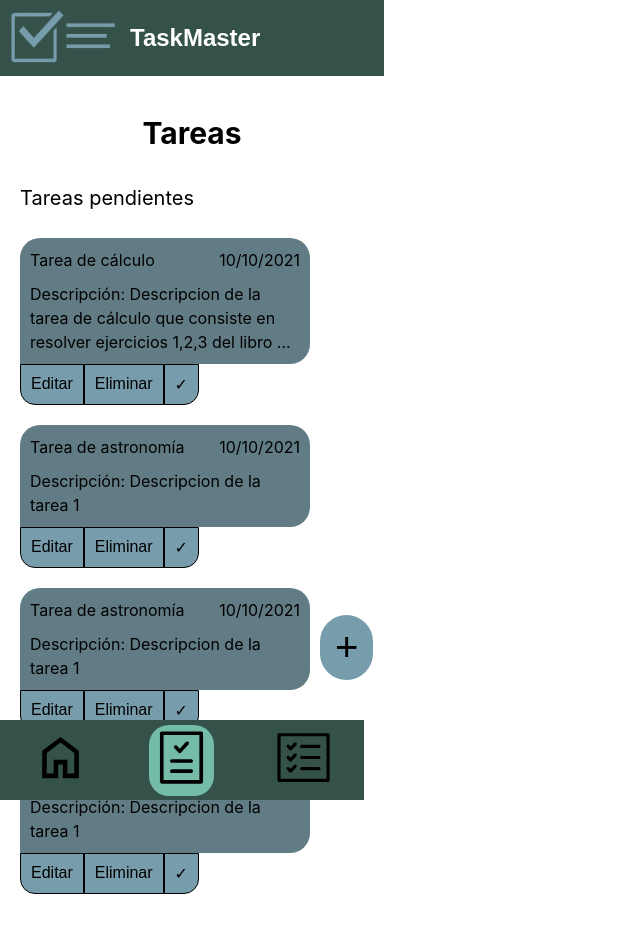
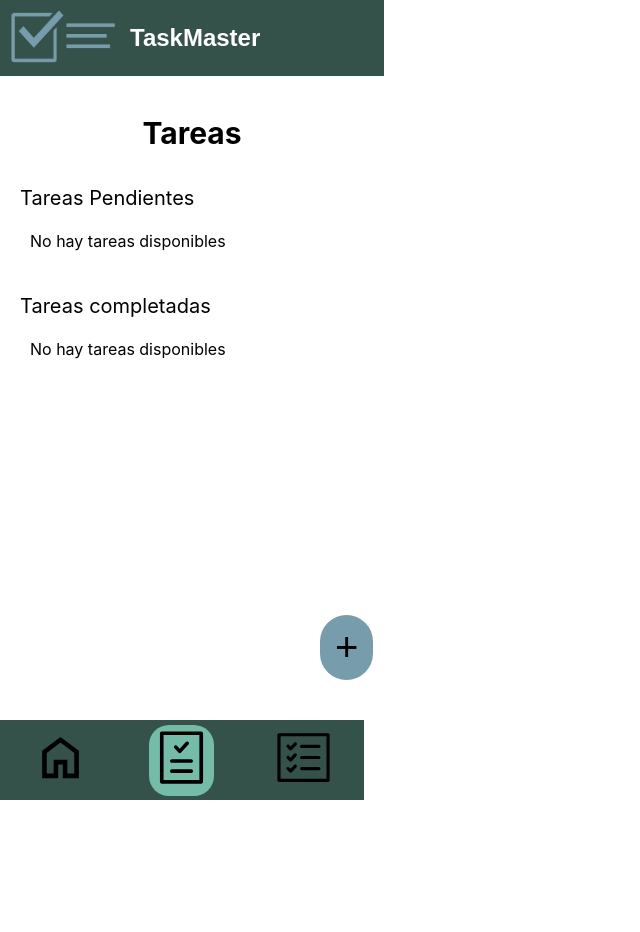
Before and after one commit to IvanTangZhu19/AppGestionTareas, a React app in the folder Dev/gestion_tareas/: page /tareas in a window 1280 px wide. Shown: the top 932 px of the page, without its empty margins (0-640 px from the left). After the commit the page ends 800 px from the top, so only its background shows below. Built offline with nearby package versions, Linux system fonts and the light colour scheme; the HTML template or start-up script is replaced by a standard one.

Commit message:
Ver tareas ordenado por fecha listo

```diff
--- a/Dev/gestion_tareas/src/methods/traerTareas.js
+++ b/Dev/gestion_tareas/src/methods/traerTareas.js
@@ -1,17 +1,27 @@
 function traerTareas(){
     const proyectos = JSON.parse(localStorage.getItem('proyectos'));
-    const proyectoPendientes = proyectos.filter(
-        proyecto => proyecto.estado === 'activo');
-    const proyectosCompletados = proyectos.filter(
-        proyecto => proyecto.estado === 'completado');
+    let tareasPendientes = [], tareasCompletadas = [];
+    if(proyectos){
+        const tareas = proyectos.reduce((tareas, proyecto) => {
+            return tareas.concat(proyecto.tareas);
+        }, []);
+
+        tareasPendientes = tareas.filter(
+            tarea => tarea.estado === 'activo');
+        tareasCompletadas = tareas.filter(
+            tarea => tarea.estado === 'completado');
+
+        tareasPendientes.sort((a, b) => new Date(a.fecha) - new Date(b.fecha));
+        tareasCompletadas.sort((a, b) => new Date(a.fecha) - new Date(b.fecha));
+    }
     return [
         {
-            "titulo": "Proyectos Pendientes",
-            "proyectos": proyectoPendientes
+            "titulo": "Tareas Pendientes",
+            "tareas": tareasPendientes
         },
         {
-            "titulo": "Proyectos completados",
-            "proyectos": proyectosCompletados
+            "titulo": "Tareas completadas",
+            "tareas": tareasCompletadas
         }
     ];
 }
--- a/Dev/gestion_tareas/src/pages/tareas/Tareas.jsx
+++ b/Dev/gestion_tareas/src/pages/tareas/Tareas.jsx
@@ -1,6 +1,7 @@
 import "./Tareas.scss";
 import React, { useState, useEffect } from 'react';
 import { NavLink } from "react-router-dom";
+import traerTareas from "./../../methods/traerTareas";
 
 function Tarea() {
     const [tareas, setTareas] = useState([]);
@@ -10,16 +11,22 @@ function Tarea() {
     }, []);
     return (
         <div className="contenedor">
-            <span/>
+            <span />
             <h2>Tareas</h2>
-            <p className="subtitulo">Tareas pendientes</p>
+
+            {tareas.map((tareasCompletos, indexCompleto) => (
+                <div key={indexCompleto}>
+                    <p className="subtitulo">{tareasCompletos.titulo}</p>
+                    {tareasCompletos.tareas.length == 0 &&
+                        <p className="margen">No hay tareas disponibles</p>
+                    }
                     <div className="tareas">
-                {tareas.map((tarea, index) => (
+                        {tareasCompletos.tareas.map((tarea, index) => (
                             <div>
                                 <div key={index} className="contenedor_tarea_largo">
                                     <div className="nombre_fecha">
-                                <p>{tarea.nombre}</p>
-                                <p>{tarea.fecha.toLocaleDateString('es-ES')}</p>
+                                        <p>{tarea.titulo}</p>
+                                        <p>{tarea.fecha}</p>
                                     </div>
                                     <p>Descripción: {tarea.descripcion}</p>
                                 </div>
@@ -33,39 +40,12 @@ function Tarea() {
                             </div>
                         ))}
                     </div>
+                </div>
+            ))}
+
             <button className="boton_agregar"><NavLink className="enlace" to="/tareas/crear">+</NavLink></button>
         </div>
     );
 }
 
-function traerTareas(){
-    const tareas = [
-        {
-            "nombre": "Tarea de cálculo",
-            "descripcion": "Descripcion de la tarea de cálculo que consiste en resolver ejercicios 1,2,3 del libro ...",
-            "estado": "pendiente",
-            "fecha": new Date("2021-10-10")
-        },
-        {
-            "nombre": "Tarea de astronomía",
-            "descripcion": "Descripcion de la tarea 1",
-            "estado": "pendiente",
-            "fecha": new Date("2021-10-10")
-        },
-        {
-            "nombre": "Tarea de astronomía",
-            "descripcion": "Descripcion de la tarea 1",
-            "estado": "pendiente",
-            "fecha": new Date("2021-10-10")
-        },
-        {
-            "nombre": "Tarea de astronomía",
-            "descripcion": "Descripcion de la tarea 1",
-            "estado": "pendiente",
-            "fecha": new Date("2021-10-10")
-        }
-    ];
-    return tareas;
-}
-
 export default Tarea;
--- a/Dev/gestion_tareas/src/pages/tareas/Tareas.scss
+++ b/Dev/gestion_tareas/src/pages/tareas/Tareas.scss
@@ -5,6 +5,7 @@
     display: flex;
     flex-direction: column;
     justify-content: center;
+    margin-bottom: 100px;
     h2{
         font-size: 30px;
         text-align: center;
@@ -15,4 +16,7 @@
         margin-left: 20px;
         margin-bottom: 5px;
     }
+    .margen{
+        margin-left: 30px;
+    }
 }
--- a/Dev/gestion_tareas/src/pages/tareas/_ContenedorTareas.scss
+++ b/Dev/gestion_tareas/src/pages/tareas/_ContenedorTareas.scss
@@ -4,7 +4,7 @@ $color_botones: #779CAB;
 .tareas{
     display: flex;
     flex-direction: column;
-    margin-bottom: 100px;
+    margin-bottom: 20px;
 }
 
 .contenedor_tarea_largo{
```
Lines whose indentation alone changed are shown as unchanged.
